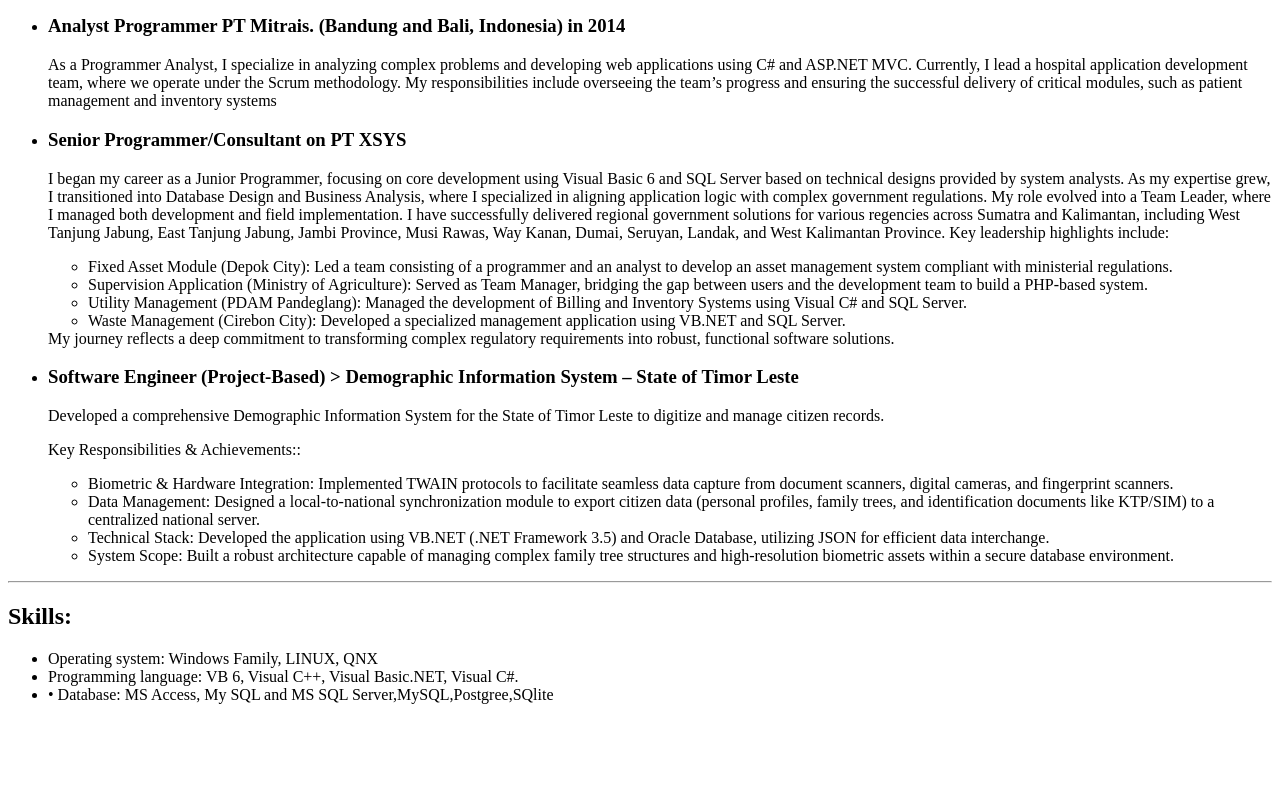
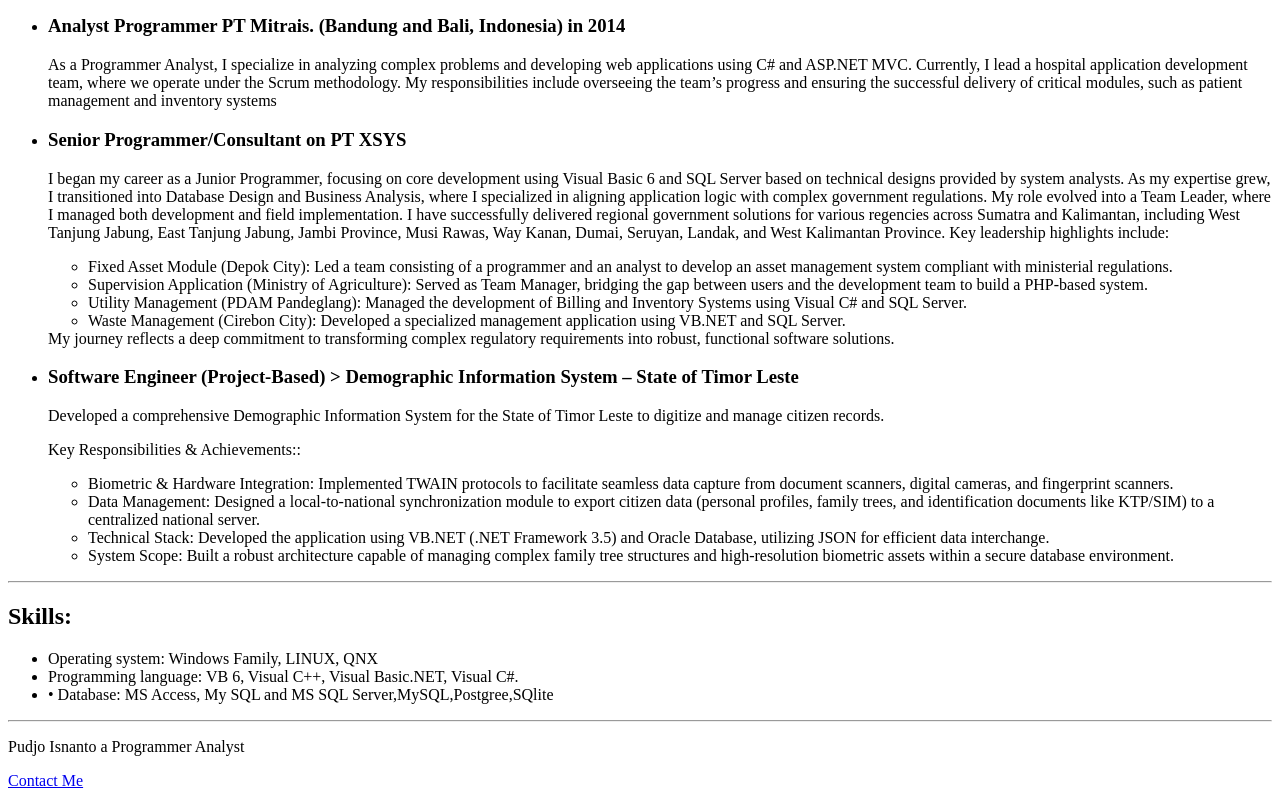
Before and after one commit to pudjo/Capstone, a plain HTML site: page index.html in a window 1280 px wide. Shown: the part 654-1452 px from the top of the page. Before the commit the page ends 1374 px from the top, so only its background shows below. Drawn offline with Linux system fonts and the light colour scheme.

Commit message:
Add files via upload

```diff
--- a/index.html
+++ b/index.html
@@ -100,5 +100,14 @@ Key Responsibilities & Achievements::
   •	Database: MS Access, My SQL and MS SQL Server,MySQL,Postgree,SQlite
 </li>
 </ul>
+<hr/>
 </body>
+<footer>
+        <div class="footer-content">
+            <p>Pudjo Isnanto a Programmer Analyst</p>
+            <a href="pudjoisnanto@gmail.com" >Contact Me</a>
+
+        </div>
+    </footer>
+
 </html>
```
